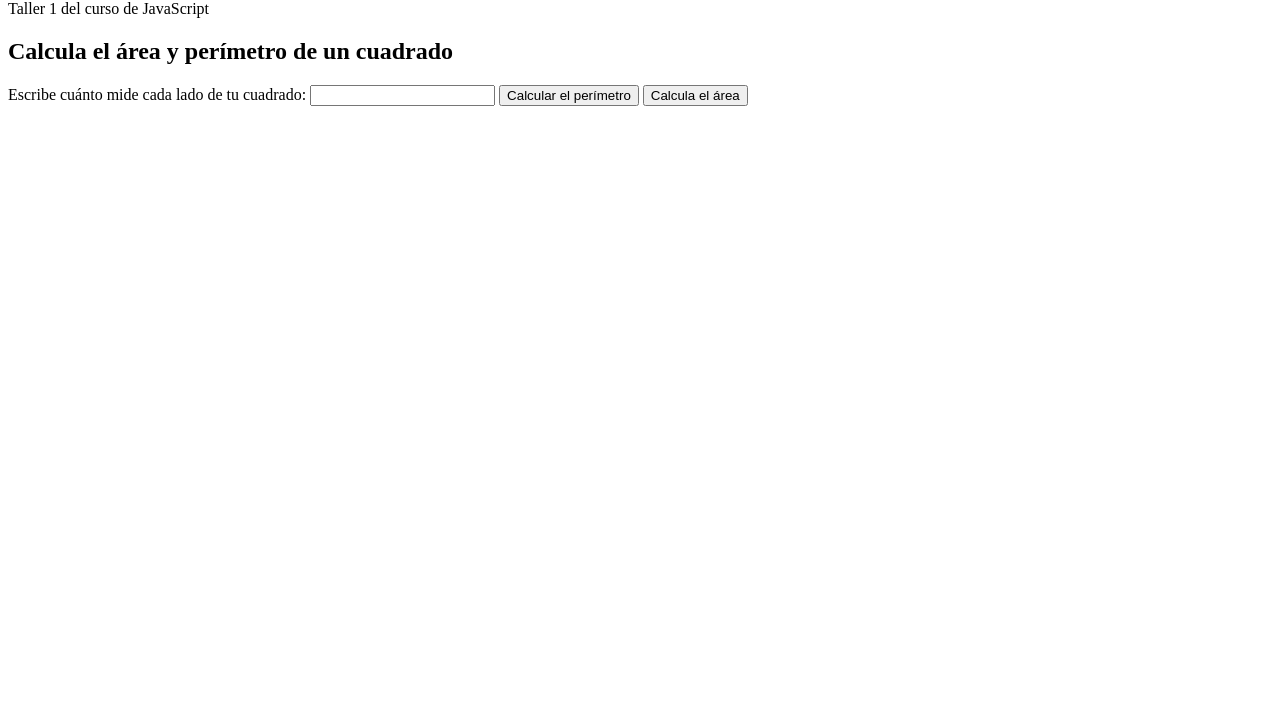
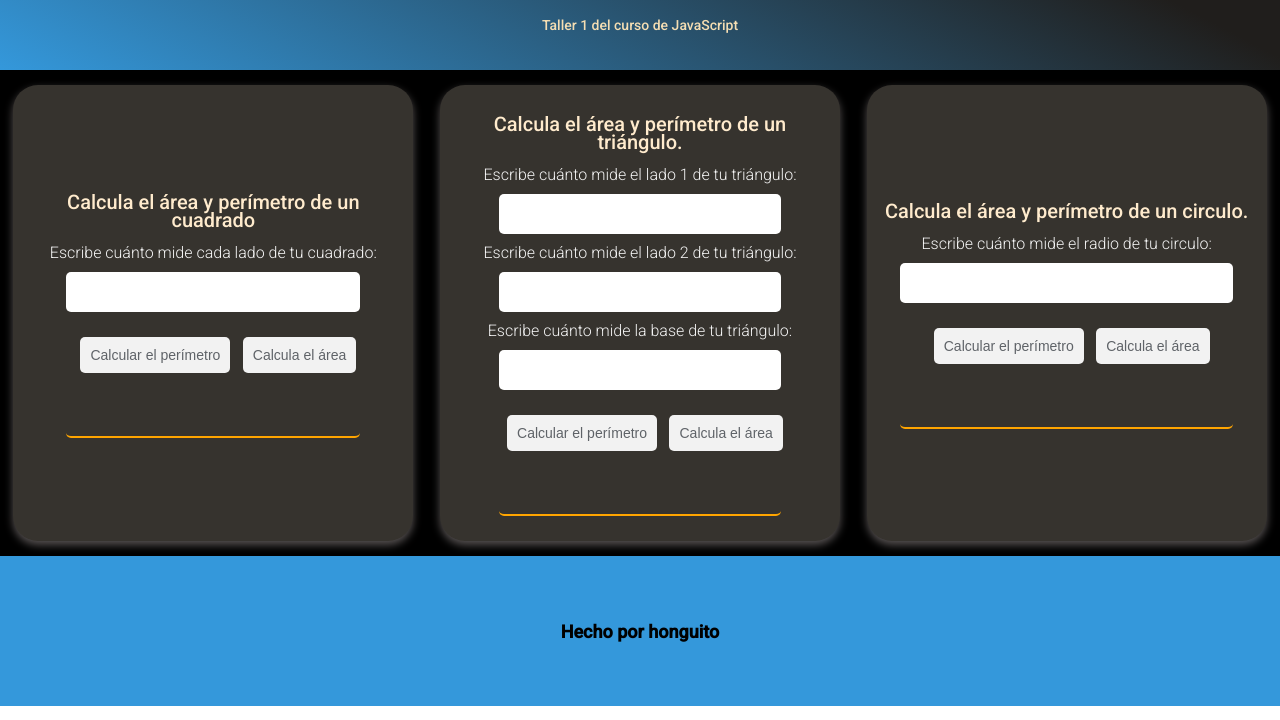
Before and after one commit to LaloJami/DW-curso_practico_js, a plain HTML site: page Taller-1/index.html in a window 1280 px wide. Shown: the part 80-800 px from the top of the page. Drawn offline with Linux system fonts and the light colour scheme.

Commit message:
reto calculadora geometrica

```diff
--- /dev/null
+++ b/Taller-1/css/style.css
@@ -0,0 +1,132 @@
+*{
+    box-sizing: border-box;
+    margin: 0;
+    padding: 0;
+}
+html{
+    font-size: 62.5%;
+    font-family: 'Roboto', sans-serif;
+}
+header{
+    width: 100%;
+    min-width: 320px;
+    height: 150px;
+    /* position: relative; */
+    display: flex;
+    flex-direction: column;
+    text-align: center;
+    background: linear-gradient(207.8deg, #201E1C 16.69%, #3498DB 100%);
+}
+.header--title-container{
+    align-self: center;
+    height: 100px;
+    margin-top: 45px;
+    max-width: 900px;
+    min-width: 288px;
+    text-align: center;
+    width: 90%;
+}
+.header--title-container h1{
+    font-size: 2.4rem;
+    font-weight: bold;
+    line-height: 2.6rem;
+    color: white;
+}
+.header--title-container p{
+    font-size: 1.4rem;
+    font-weight: 500;
+    line-height: 1.8rem;
+    margin-top: 25px;
+    color: wheat;
+}
+main{
+    width: 100%;
+    height: auto;
+    background-color: black;
+    min-width: 320px;
+    display: flex;
+    flex-direction: column;
+}
+.main-card-container{
+    width: 90%;
+    min-width: 288px;
+    max-width: 400px;
+    min-height: 150px;
+    margin: 15px auto;
+    padding: 15px;
+    background-color: #36332e;
+    display: flex;
+    flex-direction: column;
+    justify-content: center;
+    align-items: center;
+    border-radius: 25px;
+    box-shadow: 0 4px 8px rgba(88, 83, 83, 0.986);
+}
+.main-card-container h2{
+    font-size: 2rem;
+    font-weight: 500;
+    line-height: 1.8rem;
+    color: blanchedalmond;
+    text-align: center;
+    margin: 15px auto;
+}
+.main-card-container form{
+    display: flex;
+    flex-direction: column;
+    justify-content: center;
+    text-align: center;
+}
+.main-card-container label{
+    font-size: 1.6rem;
+    font-weight: 300;
+    line-height: 1.8rem;
+    color: whitesmoke;
+}
+.main-card-container input{
+    border: none;
+    height: 40px;
+    padding: 0 10px;
+    /* outline: none; */
+    width: 90%;
+    margin: 10px auto;
+    border-radius: 5px;
+}
+.main-card-container .answer{
+    border: none;
+    background: transparent;
+    border-bottom: 2px solid orange;
+    color: white;
+    font-size: 1.6rem;
+    text-align: center;
+}
+.main-card-container .answer:hover{
+    border: none;
+    background: transparent;
+    border-bottom: 2px solid orange;
+}
+.main-card-container button{
+    background-color: #f2f2f2;
+    border: none;
+    border-radius: 5px;
+    color: #5f6368;
+    font-size: 1.4rem;
+    height: 36px;
+    margin: 15px auto;
+    padding: 0 10px;
+    margin-left: 10px;
+}
+footer{
+    width: 100%;
+    min-width: 320px;
+    height: 150px;
+    /* position: relative; */
+    display: flex;
+    flex-direction: column;
+    text-align: center;
+    background-color: #3498DB;
+    text-align: center;
+}
+footer h2{
+    font-size: 1.8rem;
+    margin: auto;
+}
--- /dev/null
+++ b/Taller-1/css/tablet.css
@@ -0,0 +1,7 @@
+main {
+    display: flex;
+    flex-wrap: wrap;
+    width: 100%;
+    margin: 0 auto;
+    flex-direction: row;
+}
--- a/Taller-1/figuras.js
+++ b/Taller-1/figuras.js
@@ -75,11 +75,69 @@ function calcularPerimetroCuadrado() {
     const input = document.getElementById("Input-Cuadrado");
     const value = input.value;
     const perimetro = perimetroCuadrado(value);
-    alert("El perímetro del cuadrado es: "+ perimetro);
+    const resp = "El perímetro del cuadrado es: " + perimetro + " cm.";
+    document.getElementById("Respuesta-cuadrado").value = resp;
 }
-function calcularAreaCuadrado(params) {
+function calcularAreaCuadrado() {
     const input = document.getElementById("Input-Cuadrado");
     const value = input.value;
     const area = areaCuadrado(value);
-    alert("El área del cuadrado es: "+ area);
+    const resp = "El área del cuadrado es: " + area + " cm^2.";
+    document.getElementById("Respuesta-cuadrado").value = resp;
 }
+function calcularPerimetroTriangulo() {
+    const lado1 = document.getElementById("Input-Triangulo-lado1");
+    const lado2 = document.getElementById("Input-Triangulo-lado2");
+    const base = document.getElementById("Input-Triangulo-base");
+    const value_lado1 = lado1.value;
+    const value_lado2 = lado2.value;
+    const value_base = base.value;
+    const perimetro = perimetroTriangulo(Number(value_lado1),Number(value_lado2),Number(value_base));
+    const resp = "El perímetro del Triangulo es: " + perimetro + " cm.";
+    document.getElementById("Respuesta-triangulo").value = resp;
+}
+const calculAltura = function (a, b, c) {
+    let A;
+    if(a > b && b === c && a >= 2*b || b > a && a === c && b >= 2*a || c > a && a === b && c >= 2*a) {
+        alert('Valores fuera de lo real');
+    } else if(a > b && a === c || a < b && a === c) {
+        A = Math.sqrt(Math.pow(a,2) - Math.pow(b/2, 2));
+        return A;
+    } else if(a > c && a === b || a < c && a === b) {
+        A = Math.sqrt(Math.pow(a,2) - Math.pow(c/2, 2));
+        return A;
+    } else if(b > a && b === c || b < a && b === c) {
+        A = Math.sqrt(Math.pow(b,2) - Math.pow(a/2, 2));
+        return A;
+    } else {
+        alert('El triangulo no es Isósceles');
+    }
+}
+
+function calcularAreaTriangulo() {
+    const lado1 = document.getElementById("Input-Triangulo-lado1");
+    const lado2 = document.getElementById("Input-Triangulo-lado2");
+    const base = document.getElementById("Input-Triangulo-base");
+    const value_lado1 = Number(lado1.value);
+    const value_lado2 = Number(lado2.value);
+    const value_base = Number(base.value);
+    const alturaTriangulo = calculAltura(value_lado1, value_lado2, value_base);
+    const area = areaTriangulo(alturaTriangulo, value_base);
+    const resp = "El área del Triangulo es: " + area + " cm^2.";
+    document.getElementById("Respuesta-triangulo").value = resp;
+}
+
+function calcularPerimetroCirculo() {
+    const input = document.getElementById("Input-radio");
+    const value = input.value;
+    const perimetro = perimetroCirculo(value);
+    const resp = "El perímetro del circulo es: " + perimetro + " cm.";
+    document.getElementById("Respuesta-circulo").value = resp;
+}
+function calcularAreaCirculo() {
+    const input = document.getElementById("Input-radio");
+    const value = input.value;
+    const area = areaCirculo(value);
+    const resp = "El área del circulo es: " + area + " cm^2.";
+    document.getElementById("Respuesta-circulo").value = resp;
+}
--- a/Taller-1/index.html
+++ b/Taller-1/index.html
@@ -5,30 +5,87 @@
     <meta http-equiv="X-UA-Compatible" content="IE=edge">
     <meta name="viewport" content="width=device-width, initial-scale=1.0">
     <title>Calculadora de Figuras Geométricas | Taller 1</title>
+    <link rel="stylesheet" href="./css/style.css">
+    <link rel="stylesheet" href="./css/tablet.css" media="(min-width: 930px)">
+    <link rel="preconnect" href="https://fonts.googleapis.com">
+    <link rel="preconnect" href="https://fonts.gstatic.com" crossorigin>
+    <link href="https://fonts.googleapis.com/css2?family=Roboto:wght@300;400;500&display=swap" rel="stylesheet">
 
 </head>
 <body>
     <header>
+        <section class="header--title-container">
             <h1>Figuras geométricas</h1>
             <p>Taller 1 del curso de JavaScript</p>
+        </section>
     </header>
     <main>
-        <section>
+        <section class="main-card-container">
             <h2>Calcula el área y perímetro de un cuadrado</h2>
             <form action="">
                 <label for="Input-Cuadrado">
                     Escribe cuánto mide cada lado de tu cuadrado:
                 </label>
                 <input id="Input-Cuadrado" type="number">
+                <div>
                     <button type="button" onclick="calcularPerimetroCuadrado()">
                         Calcular el perímetro
                     </button>
                     <button type="button" onclick="calcularAreaCuadrado()">
                         Calcula el área
                     </button>
+                </div>
+                <input disabled type="text" id="Respuesta-cuadrado" class="answer">
+            </form>
+        </section>
+        <section class="main-card-container">
+            <h2>Calcula el área y perímetro de un triángulo.</h2>
+            <form action="">
+                <label for="Input-Triangulo-lado1">
+                    Escribe cuánto mide el lado 1 de tu triángulo:
+                </label>
+                <input id="Input-Triangulo-lado1" type="number">
+                <label for="Input-Triangulo-lado2">
+                    Escribe cuánto mide el lado 2 de tu triángulo:
+                </label>
+                <input id="Input-Triangulo-lado2" type="number">
+                <label for="Input-Triangulo-base">
+                    Escribe cuánto mide la base de tu triángulo:
+                </label>
+                <input id="Input-Triangulo-base" type="number">
+                <div>
+                    <button type="button" onclick="calcularPerimetroTriangulo()">
+                        Calcular el perímetro
+                    </button>
+                    <button type="button" onclick="calcularAreaTriangulo()">
+                        Calcula el área
+                    </button>
+                </div>
+                <input disabled type="text" id="Respuesta-triangulo" class="answer">
+            </form>
+        </section>
+        <section class="main-card-container">
+            <h2>Calcula el área y perímetro de un circulo.</h2>
+            <form action="">
+                <label for="Input-radio">
+                    Escribe cuánto mide el radio de tu circulo:
+                </label>
+                <input id="Input-radio" type="number">
+                <div>
+                    <button type="button" onclick="calcularPerimetroCirculo()">
+                        Calcular el perímetro
+                    </button>
+                    <button type="button" onclick="calcularAreaCirculo()">
+                        Calcula el área
+                    </button>
+                    <input disabled type="text" id="Respuesta-circulo" class="answer">
+                </div>
             </form>
         </section>
     </main>
+    <footer>
+        <h2>Hecho por honguito</h2>
+    </footer>
     <script src="./figuras.js"></script>
 </body>
 </html>
```
Lines whose indentation alone changed are shown as unchanged.
